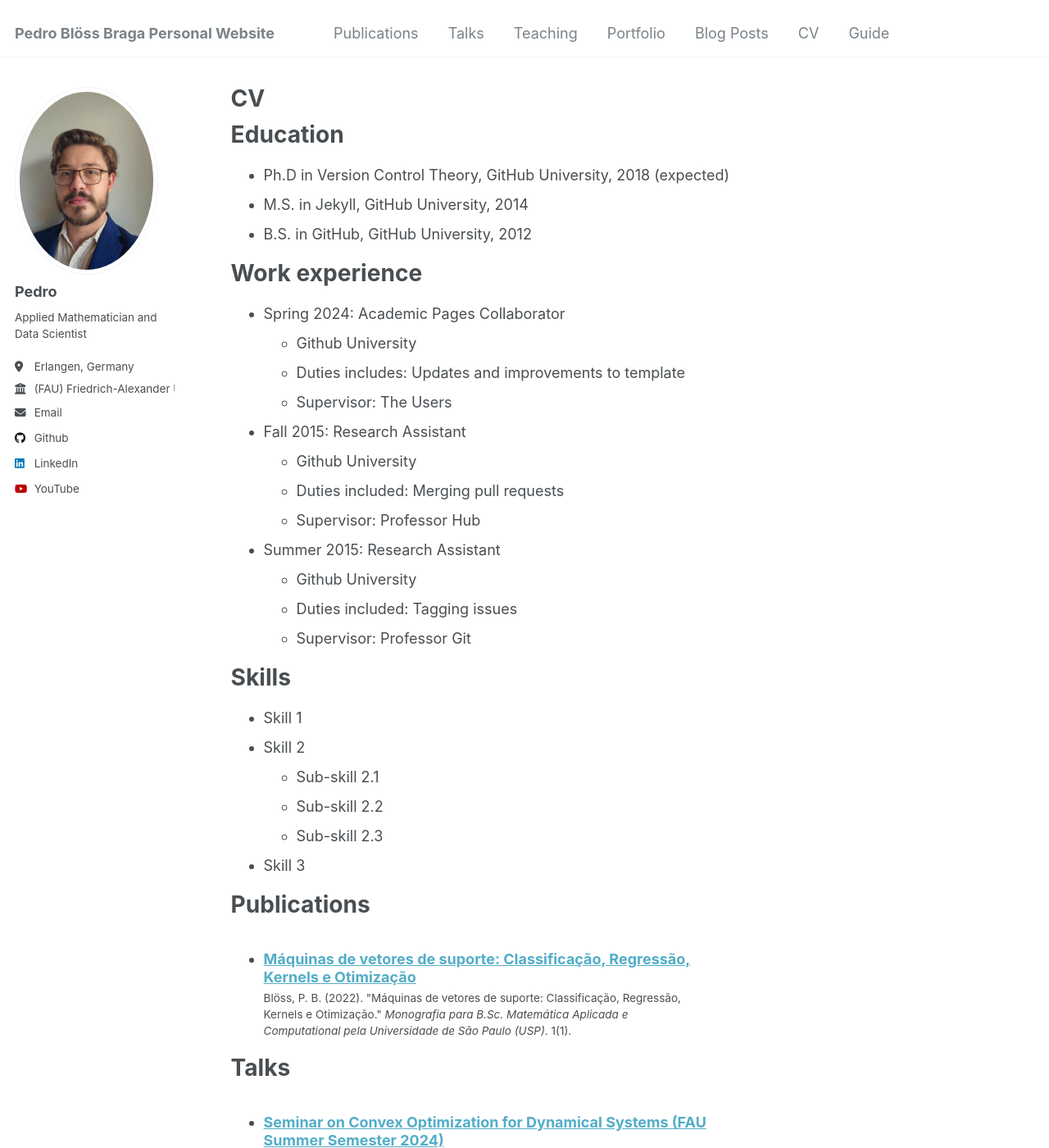
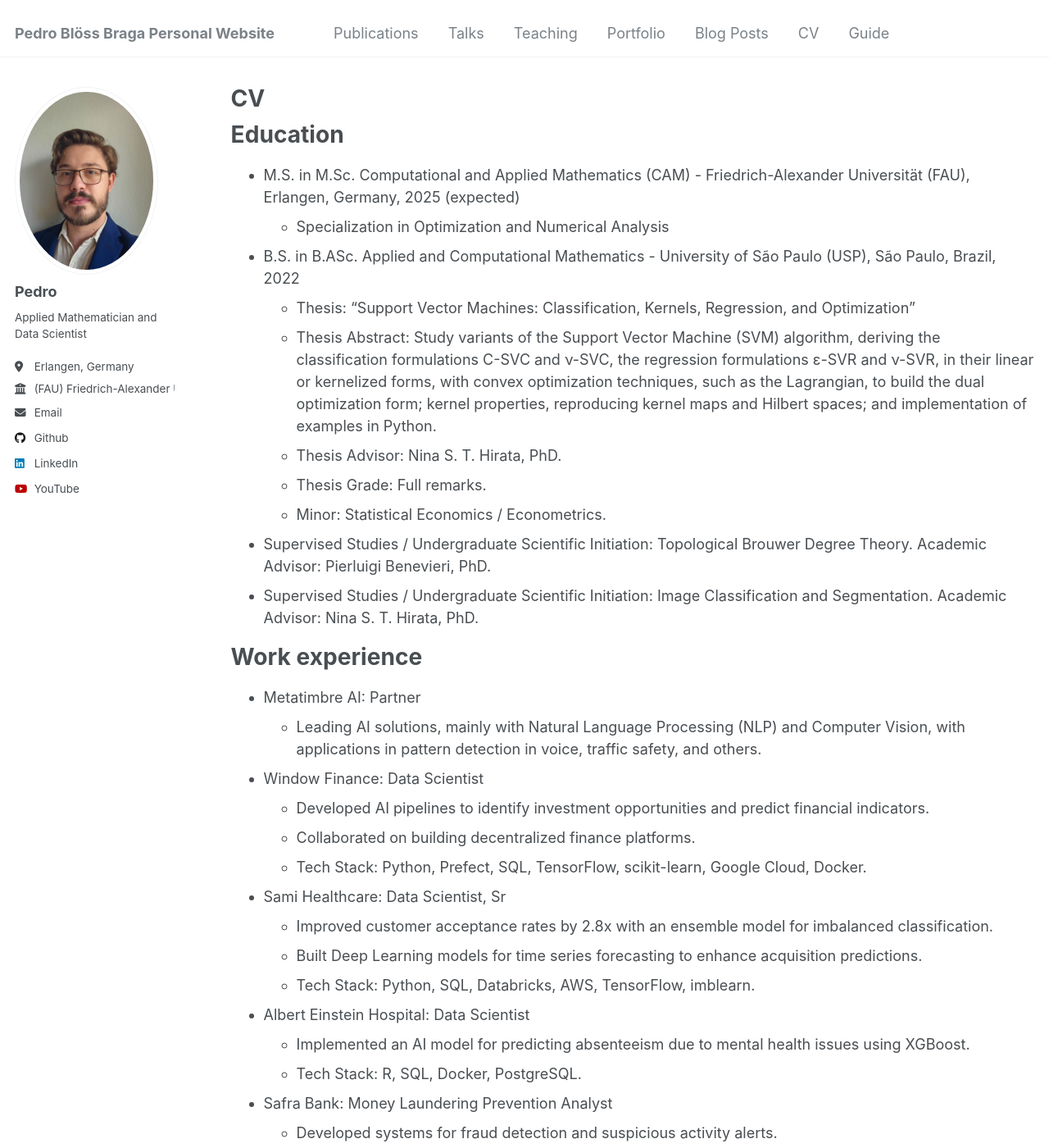
Before and after one commit to pedroblossbraga/pedroblossbraga.github.io, a Jekyll site: the page built from _pages/cv.md, in a window 1280 px wide and 1400 px high. Shown: the whole window at 82% size. Built offline with Jekyll 4.4.1, drawn with Linux system fonts in a browser that asks for light colours; some of the changed text lies outside the part shown.

Commit message:
Update cv.md

```diff
--- a/_pages/cv.md
+++ b/_pages/cv.md
@@ -11,35 +11,49 @@ redirect_from:
 
 Education
 ======
-* Ph.D in Version Control Theory, GitHub University, 2018 (expected)
-* M.S. in Jekyll, GitHub University, 2014
-* B.S. in GitHub, GitHub University, 2012
+* M.S. in M.Sc. Computational and Applied Mathematics (CAM) - Friedrich-Alexander Universität (FAU), Erlangen, Germany, 2025 (expected)
+  * Specialization in Optimization and Numerical Analysis
+* B.S. in B.ASc. Applied and Computational Mathematics - University of São Paulo (USP), São Paulo, Brazil, 2022
+  * Thesis: "Support Vector Machines: Classification, Kernels, Regression, and Optimization"
+  * Thesis Abstract: Study variants of the Support Vector Machine (SVM) algorithm, deriving the classification formulations C-SVC and ν-SVC, the regression formulations ε-SVR and ν-SVR, in their linear or kernelized forms, with convex optimization techniques, such as the Lagrangian, to build the dual optimization form; kernel properties, reproducing kernel maps and Hilbert spaces; and implementation of examples in Python.
+  * Thesis Advisor: Nina S. T. Hirata, PhD.
+  * Thesis Grade: Full remarks.
+  * Minor: Statistical Economics / Econometrics.
+* Supervised Studies / Undergraduate Scientific Initiation: Topological Brouwer Degree Theory. Academic Advisor: Pierluigi Benevieri, PhD.
+* Supervised Studies / Undergraduate Scientific Initiation: Image Classification and Segmentation. Academic Advisor: Nina S. T. Hirata, PhD.
 
 Work experience
 ======
-* Spring 2024: Academic Pages Collaborator
-  * Github University
-  * Duties includes: Updates and improvements to template
-  * Supervisor: The Users
+* Metatimbre AI: Partner
+  * Leading  AI solutions, mainly with Natural Language Processing (NLP) and Computer Vision, with applications in pattern detection in voice, traffic safety, and others.
 
-* Fall 2015: Research Assistant
-  * Github University
-  * Duties included: Merging pull requests
-  * Supervisor: Professor Hub
+* Window Finance: Data Scientist
+  * Developed AI pipelines to identify investment opportunities and predict financial indicators.
+  * Collaborated on building decentralized finance platforms.
+  * Tech Stack: Python, Prefect, SQL, TensorFlow, scikit-learn, Google Cloud, Docker.
 
-* Summer 2015: Research Assistant
-  * Github University
-  * Duties included: Tagging issues
-  * Supervisor: Professor Git
+* Sami Healthcare: Data Scientist, Sr
+  * Improved customer acceptance rates by 2.8x with an ensemble model for imbalanced classification.
+  * Built Deep Learning models for time series forecasting to enhance acquisition predictions.
+  * Tech Stack: Python, SQL, Databricks, AWS, TensorFlow, imblearn.
 
-Skills
+* Albert Einstein Hospital: Data Scientist
+  * Implemented an AI model for predicting absenteeism due to mental health issues using XGBoost.
+  * Tech Stack: R, SQL, Docker, PostgreSQL.
+
+* Safra Bank: Money Laundering Prevention Analyst
+  * Developed systems for fraud detection and suspicious activity alerts.
+  * Tech Stack: Python, R, SQL, SAS.
+
+* Netpartners / Weduu:  Data Scientist, Trainee to Jr
+  * Implemented a Sales forecasting model for large retailers.
+  * Tech Stack: Python, R, SQL, BigQuery.
+
+Technical Skills
 ======
-* Skill 1
-* Skill 2
-  * Sub-skill 2.1
-  * Sub-skill 2.2
-  * Sub-skill 2.3
-* Skill 3
+* Programming: Python, R, SQL, Bash/Shell, C/C++
+* Libraries/Packages: Scikit-learn, Tensorflow, Keras, XGBoost, pandas, scipy, etc
+* Cloud tools:  Google Cloud, AWS, Docker, Prefect
 
 Publications
 ======
```
Also changed, not shown: other parts of _pages/cv.md (+0 -4 lines).
